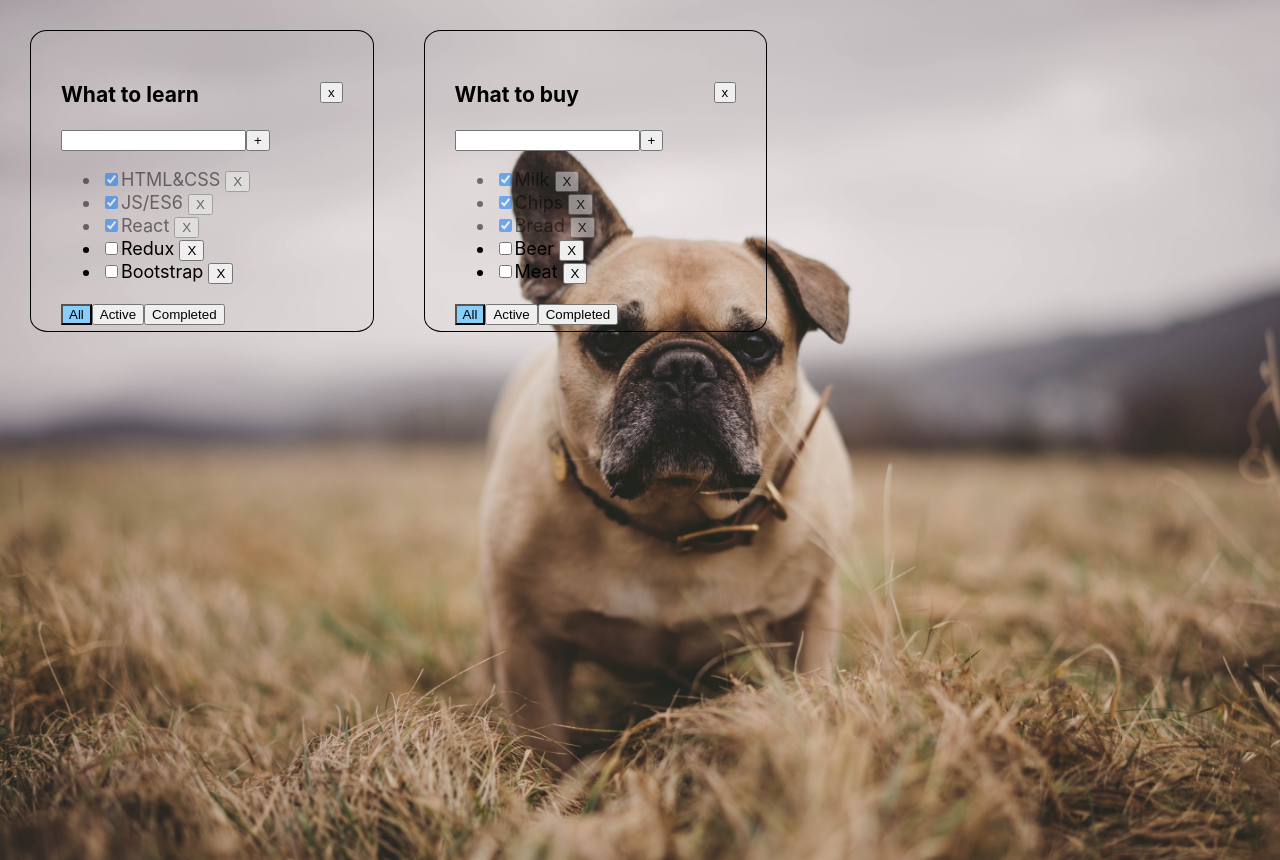
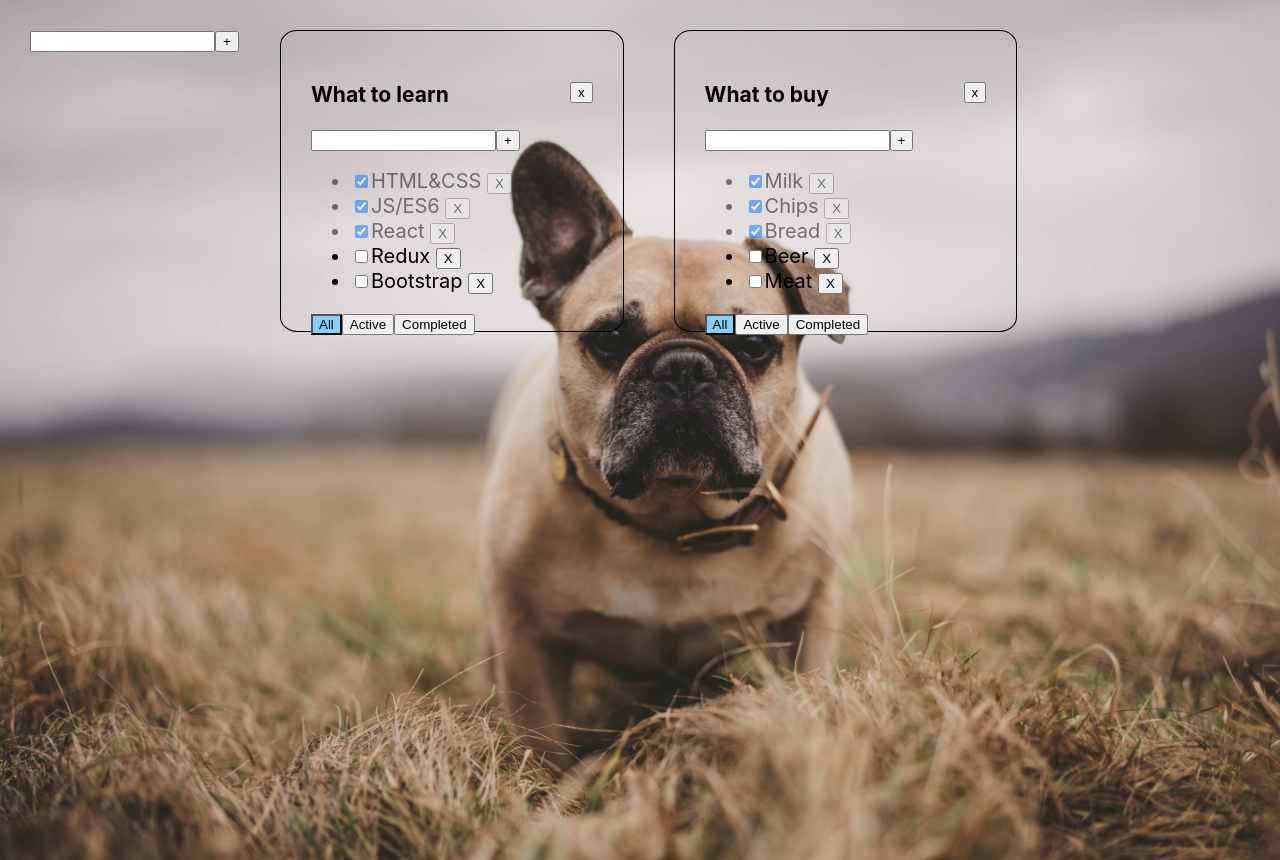
Before and after one commit to isefrog38/Doggy_TodoList_IT_INC, a React (Create React App) app: page / in a window 1280 px wide. Shown: the top 860 px of the page. Built offline with nearby package versions, Linux system fonts and the light colour scheme.

Commit message:
2 wensday_lesson

```diff
--- a/src/App.css
+++ b/src/App.css
@@ -4,7 +4,7 @@
   flex-wrap: wrap;
   width: 100vw;
   height: 100vh;
-  background: url("12.jpg") no-repeat center/cover;
+  background: url("Component/img/12.jpg") no-repeat center/cover;
 }
 
 .todolistBlock {
--- a/src/App.tsx
+++ b/src/App.tsx
@@ -2,6 +2,8 @@ import React, {useState} from 'react';
 import './App.css';
 import TodoList from "./Component/TodoList/TodoList";
 import {v1} from 'uuid';
+import {AddTodolist} from "./Component/AddTodoList/AddTodoList";
+
 
 export type TaskType = {
     id: string
@@ -38,48 +40,48 @@ function App() {
             {id: v1(), title: "Meat", isDone: false},
         ],
     })
-
     let [todolists, setTodolist] = useState<Array<TodoListsType>>([
         {id: task1, title: "What to learn", filter: "All"},
         {id: task2, title: "What to buy", filter: "All"},
     ])
 
     const removeTodolist = (todolistId: string) => {
-        /*let filteredTodolist = todolists.filter(tl => tl.id !== todolistId);
-        setTodolist(filteredTodolist)
-        delete tasksObj[todolistId]
-        setTasks({...tasksObj})*/
-
         setTodolist(todolists.filter(f => f.id !== todolistId ? delete tasksObj[todolistId] : setTasks({...tasksObj})))
     }
-
     const removeTask = (todolistId: string, taskID: string) => {
         setTasks({...tasksObj, [todolistId]: tasksObj[todolistId].filter(t => t.id !== taskID)})
     }
-
     let changeFilter = (todolistId: string, value: FilterValuesType) => {
         setTodolist(todolists.map((m) => m.id === todolistId ? {...m, filter: value} : m));
     }
-
     // add tasks in TASKS STATE
     const addTask = (todolistId: string, title: string) => {
         let newTask = {id: v1(), title, isDone: false}
         setTasks({...tasksObj, [todolistId]: [newTask, ...tasksObj[todolistId]]})
     }
-
     function changeStatus(todolistId: string, tasksId: string, isDone: boolean) {
         setTasks({
             ...tasksObj,
             [todolistId]: [...tasksObj[todolistId].map(t => t.id === tasksId ? {...t, isDone} : t)]
         });
     }
+    const addTodolist = (title: string) => {
+        let newId = v1();
+        let newTodolist: TodoListsType = { id: newId, title, filter: "All"}
+        setTodolist([newTodolist, ...todolists]);
+        setTasks({ [newId] : [], ...tasksObj})
+    }
+    const editTitleTodolist = (todolistId: string, title: string) => {
+        console.log("logasd")
+    }
+
 
     //UI
     return (
         <div className={"App"}>
+            <AddTodolist addTodolist={addTodolist} />
             {
                 todolists.map((tl) => {
-
                     // Sam Filter
                     let tasksForRender = tasksObj[tl.id]
                     if (tl.filter === "Active") {
@@ -111,6 +113,8 @@ function App() {
                                 filterBS={tl.filter}
                                 // delete All todoLIST
                                 removeTodolist={removeTodolist}
+                                // titleTODOLIST
+                                editTitleTodolist={editTitleTodolist}
                             />
                         </div>
                     )
--- /dev/null
+++ b/src/Component/AddTodoList/AddTodoList.module.css
@@ -0,0 +1,12 @@
+.main {
+    display: flex;
+    width: 250px;
+}
+
+.error {
+    border: red 1px solid;
+}
+
+.error_message {
+    color: red;
+}
--- /dev/null
+++ b/src/Component/AddTodoList/AddTodoList.tsx
@@ -0,0 +1,46 @@
+import React, {ChangeEvent, KeyboardEvent, useState} from 'react';
+import s from "./AddTodoList.module.css";
+
+export type AddTodolistType = {
+    addTodolist: ( newTodolistTitle: string) => void
+}
+
+export const AddTodolist = ({addTodolist, ...props}: AddTodolistType) => {
+
+    const [newTodolisTitle, setNewTodolistTitle] = useState<string>("");
+    const [error, setError] = useState<string | null>(null);
+
+    const onChangeHandler = (e: ChangeEvent<HTMLInputElement>) => {
+        setNewTodolistTitle(e.currentTarget.value)
+    }
+    const onKeyPressAddTask = (e: KeyboardEvent<HTMLInputElement>) => {
+        setError(null)
+        /*if (e.ctrlKey || e.charCode === 13) {*/
+        if (e.ctrlKey || e.key === "Enter") {
+            addTaskHandler()
+        }
+    }
+    const addTaskHandler = () => {
+        if (newTodolisTitle.trim() !== "") {
+            addTodolist(newTodolisTitle)
+            setNewTodolistTitle("")
+        } else {
+            setError("Title is required !")
+        }
+    }
+
+    return (
+        <div className={s.main}>
+            <div>
+                <input className={error ? s.error : ""}
+                       value={newTodolisTitle}
+                       onChange={onChangeHandler}
+                       onKeyPress={onKeyPressAddTask}/>
+                <button className={s.ButtonStyle}
+                        onClick={addTaskHandler}>+
+                </button>
+                {error && <div className={s.error_message}>{error}</div>}
+            </div>
+        </div>
+    );
+};
--- a/src/Component/Task/Task.module.css
+++ b/src/Component/Task/Task.module.css
@@ -1,3 +1,7 @@
 .is_done {
     opacity: 0.5;
 }
+
+.container {
+    font-size: 20px;
+}
--- a/src/Component/Task/Task.tsx
+++ b/src/Component/Task/Task.tsx
@@ -5,15 +5,17 @@ import s from "./Task.module.css";
 type TaskPropsType = TaskType & {
     todolistId: string
     removeTask: (taskID: string, todolistId: string) => void
-    changeTaskStatus: ( todolistId: string, taskId: string, isDone: boolean) => void
+    changeTaskStatus: (todolistId: string, taskId: string, isDone: boolean) => void
 }
 
 const Task: React.FC<TaskPropsType> = ({id, title, isDone, removeTask, changeTaskStatus, todolistId}) => {
 
-    const onChangeHandler = (e: ChangeEvent<HTMLInputElement>) => changeTaskStatus( todolistId, id, e.currentTarget.checked);
-    const onClickRemoveTask = () => removeTask( todolistId, id );
+    const onChangeHandler = (e: ChangeEvent<HTMLInputElement>) => changeTaskStatus(todolistId, id, e.currentTarget.checked);
+    const onClickRemoveTask = () => removeTask(todolistId, id);
 
-    return <li key={id}
+    return (
+        <div className={s.container}>
+            <li key={id}
                 className={isDone ? s.is_done : ""}>
                 <input onChange={onChangeHandler}
                        type={"checkbox"}
@@ -21,6 +23,8 @@ const Task: React.FC<TaskPropsType> = ({id, title, isDone, removeTask, changeTas
                 <span>{title} </span>
                 <button onClick={onClickRemoveTask}>X</button>
             </li>
+        </div>
+    )
 };
 
 export default Task;
--- a/src/Component/TodoList/TodoList.tsx
+++ b/src/Component/TodoList/TodoList.tsx
@@ -1,5 +1,5 @@
 import React from 'react';
-import TodoListHeader from "../TodoListHeader";
+import TodoListName from "../TodoListName";
 import Button from "../Button";
 import AddPanel from "../AddPanel/AddPanel";
 import {FilterValuesType, TaskType} from "../../App";
@@ -15,6 +15,7 @@ type TodoListPropsType = {
     changeTaskStatus: ( todolistId: string, taskId: string, isDone: boolean) => void
     filterBS: FilterValuesType
     removeTodolist: (todolistId: string) => void
+    editTitleTodolist: ( todolistId: string, title: string) => void
 }
 
 function TodoList(props: TodoListPropsType) {
@@ -39,13 +40,17 @@ function TodoList(props: TodoListPropsType) {
     const onActiveClickHandler = () => props.changeFilter( props.id, "Active");
     const onCompletedClickHandler = () => props.changeFilter(  props.id,"Completed");
 
+    const editTitleTodolistHandler = (title: string) => {
+        props.editTitleTodolist(props.id, title)
+    }
+
     return (
         <>
             <div>
                 <button className={"todoBtnDelete"}
                     onClick={ () => props.removeTodolist(props.id)}
                 >x</button>
-                <TodoListHeader title={props.titleOfTodo}/>
+                <TodoListName title={props.titleOfTodo} editTitleTodolist={editTitleTodolistHandler}/>
 
                 <AddPanel addTask={props.addTask} id={props.id}/>
 
--- a/src/Component/TodoListHeader.tsx
+++ /dev/null
@@ -1,15 +0,0 @@
-import React from 'react';
-
-type TodoListHeaderPropsType = {
-    title: string
-}
-// function TodoListHeader : React.FC<TodoListPropsType> = ({title}) {return logic}
-function TodoListHeader({title}: TodoListHeaderPropsType) {
-    return (
-        <div>
-            <h3>{title}</h3>
-        </div>
-    );
-};
-
-export default TodoListHeader;
--- /dev/null
+++ b/src/Component/TodoListName.tsx
@@ -0,0 +1,27 @@
+import React, {ChangeEvent, useState} from 'react';
+
+type TodoListHeaderPropsType = {
+    title: string
+    editTitleTodolist: ( title: string) => void
+}
+
+function TodoListName({title, ...props}: TodoListHeaderPropsType) {
+    const [oldTitle, setNewTitle] = useState<string>(title);
+    const [edit, setShowInput] = useState<boolean>(false);
+
+    const onClick = () => setShowInput(!edit)
+    const onBlurHandler = () => {
+        props.editTitleTodolist(oldTitle)
+        setShowInput(!edit)
+    }
+    const onChangeHandler = (e: ChangeEvent<HTMLInputElement>) => setNewTitle(e.currentTarget.value)
+
+    return (
+        edit
+           ? <input value={oldTitle} onChange={ onChangeHandler } autoFocus onBlur={ onBlurHandler }/>
+            : <h3><span onDoubleClick={ onClick } >{title}</span></h3>
+
+    );
+}
+
+export default TodoListName;
```
Also changed, not shown: src/Component/img/12.jpg (renamed from src/12.jpg). Lines whose indentation alone changed are shown as unchanged.
